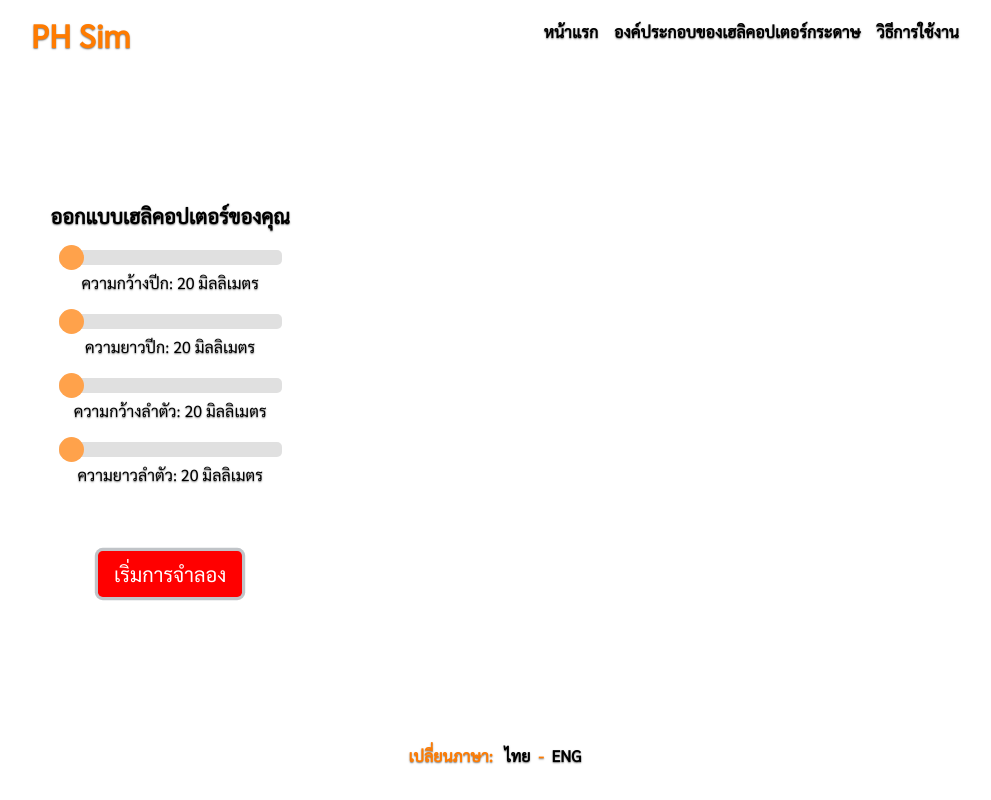
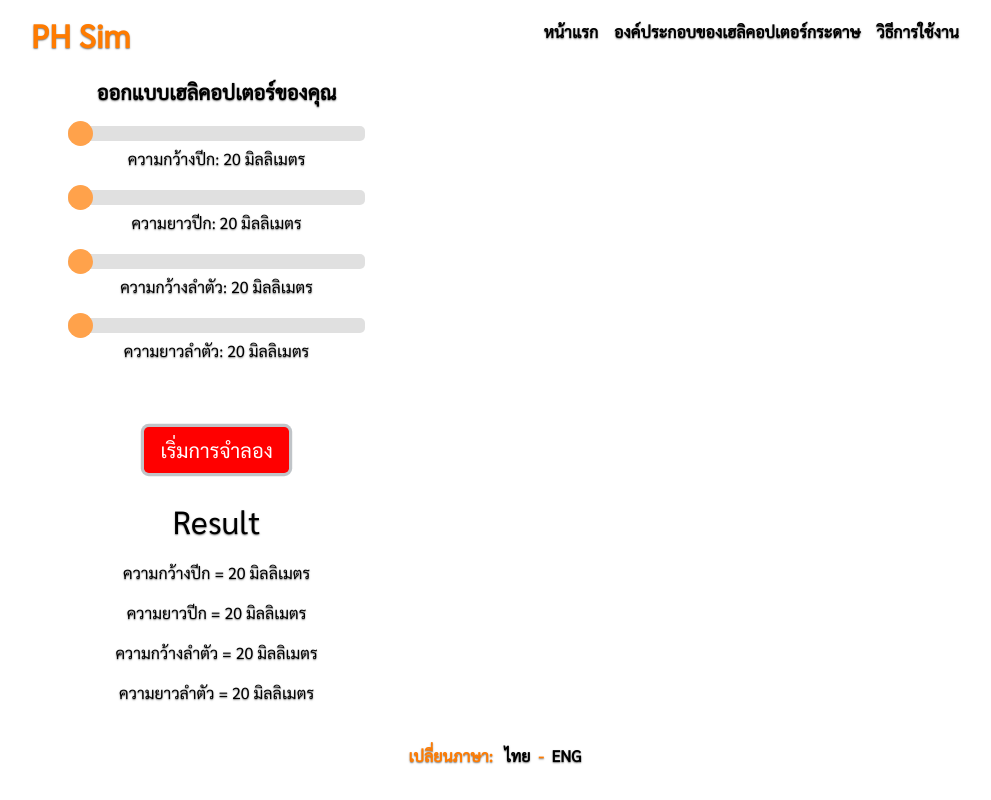
Before and after one commit to thinnaphats/thinnaphats.github.io, a plain HTML site: page pre-project/simulation-th.html in a window 1280 px wide. Both pictures are taken after a click on the button "เริ่มการจำลอง". Shown: the whole page, without its empty margins (145-1136 px from the left). Drawn offline with Linux system fonts and the light colour scheme.

Commit message:
test project

```diff
--- /dev/null
+++ b/pre-project/lib/scripts/app.js
@@ -0,0 +1,47 @@
+/* Range input to select the components */
+var slider = document.getElementById("myRange");
+var output = document.getElementById("demo");
+output.innerHTML = slider.value;
+
+slider.oninput = function () {
+    output.innerHTML = this.value;
+}
+var slider2 = document.getElementById("myRange2");
+var output2 = document.getElementById("demo2");
+output2.innerHTML = slider2.value;
+
+slider2.oninput = function () {
+    output2.innerHTML = this.value;
+}
+var slider3 = document.getElementById("myRange3");
+var output3 = document.getElementById("demo3");
+output3.innerHTML = slider3.value;
+
+slider3.oninput = function () {
+    output3.innerHTML = this.value;
+}
+var slider4 = document.getElementById("myRange4");
+var output4 = document.getElementById("demo4");
+output4.innerHTML = slider4.value;
+
+slider4.oninput = function () {
+    output4.innerHTML = this.value;
+}
+
+/* Button to simulate */
+
+var simButton = document.getElementById("simButton");
+simButton.onclick = function () {
+    var slider = document.getElementById("myRange");
+    var output = document.getElementById("result_wing_w");
+    output.innerHTML = slider.value;
+    var slider2 = document.getElementById("myRange2");
+    var output2 = document.getElementById("result_wing_l");
+    output2.innerHTML = slider2.value;
+    var slider3 = document.getElementById("myRange3");
+    var output3 = document.getElementById("result_body_w");
+    output3.innerHTML = slider3.value;
+    var slider4 = document.getElementById("myRange4");
+    var output4 = document.getElementById("result_body_l");
+    output4.innerHTML = slider4.value;
+}
--- a/pre-project/lib/styles/simulation.css
+++ b/pre-project/lib/styles/simulation.css
@@ -101,7 +101,7 @@ body {
  */
 
  .main{
-   display: flex;
+   display: inline-block;
  }
 
  .design_helicopter {
@@ -110,7 +110,8 @@ body {
  }
 
  .slidecontainer {
-  width: 30%;
+  width: 40%;
+  justify-content: left;
 }
 
 .slider {
@@ -159,6 +160,26 @@ body {
   background-color: #ff0000;
 }
 
+.result_helicopter {
+  font-size: 2rem;
+}
+
+.simulate_img {
+  width: 70px;
+  height: auto;
+  position: absolute;
+}
+
+.simulator_area{
+  width: 40%;
+}
+
+.result_area .result {
+  font-size: 1.5rem;
+  font-weight: bold;
+  color: #ff7b00;
+}
+
 /*
  * Footer
  */
--- a/pre-project/simulation-th.html
+++ b/pre-project/simulation-th.html
@@ -50,43 +50,26 @@
         <input type="range" min="20" max="100" step="20" value="20" class="slider" id="myRange4">
         <p>ความยาวลำตัว: <span id="demo4"></span> มิลลิเมตร</p>
         <br><br>
-        <button class="btn btn-lg btn-secondary">เริ่มการจำลอง</button>
+        <button class="btn btn-lg btn-secondary" id="simButton">เริ่มการจำลอง</button>
+        <br><br>
+        <p class="result_helicopter">Result</p>
+        <p>ความกว้างปีก = <span id="result_wing_w"></span> มิลลิเมตร</p>
+        <p>ความยาวปีก = <span id="result_wing_l"></span> มิลลิเมตร</p>
+        <p>ความกว้างลำตัว = <span id="result_body_w"></span> มิลลิเมตร</p>
+        <p>ความยาวลำตัว = <span id="result_body_l"></span> มิลลิเมตร</p>
+      </div>
+      <div class="simulator_area">
+      </div>
+      <div class="result_area">
+
       </div>
 
-      <script>
-      var slider = document.getElementById("myRange");
-      var output = document.getElementById("demo");
-      output.innerHTML = slider.value;
-
-      slider.oninput = function() {
-        output.innerHTML = this.value;
-      }
-      var slider2 = document.getElementById("myRange2");
-      var output2 = document.getElementById("demo2");
-      output2.innerHTML = slider.value;
-
-      slider2.oninput = function() {
-        output2.innerHTML = this.value;
-      }
-      var slider3 = document.getElementById("myRange3");
-      var output3 = document.getElementById("demo3");
-      output3.innerHTML = slider.value;
-
-      slider3.oninput = function() {
-        output3.innerHTML = this.value;
-      }
-      var slider4 = document.getElementById("myRange4");
-      var output4 = document.getElementById("demo4");
-      output4.innerHTML = slider.value;
-
-      slider4.oninput = function() {
-        output4.innerHTML = this.value;
-      }
-      </script>
+      <script src="lib/scripts/app.js"></script>
     </main>
 
     <footer class="mastfoot mt-auto">
-      <p>เปลี่ยนภาษา:&nbsp&nbsp<a href="simulation-th.html">&nbspไทย&nbsp</a> - <a href="simulation-en.html">&nbspENG</a></p>
+      <p>เปลี่ยนภาษา:&nbsp&nbsp<a href="simulation-th.html">&nbspไทย&nbsp</a> - <a
+          href="simulation-en.html">&nbspENG</a></p>
     </footer>
   </div>
 </body>
```
Also changed, not shown: pre-project/lib/scripts/script.js (deleted, +0 -16 lines), pre-project/simulation-en.html (+13 -31 lines).
